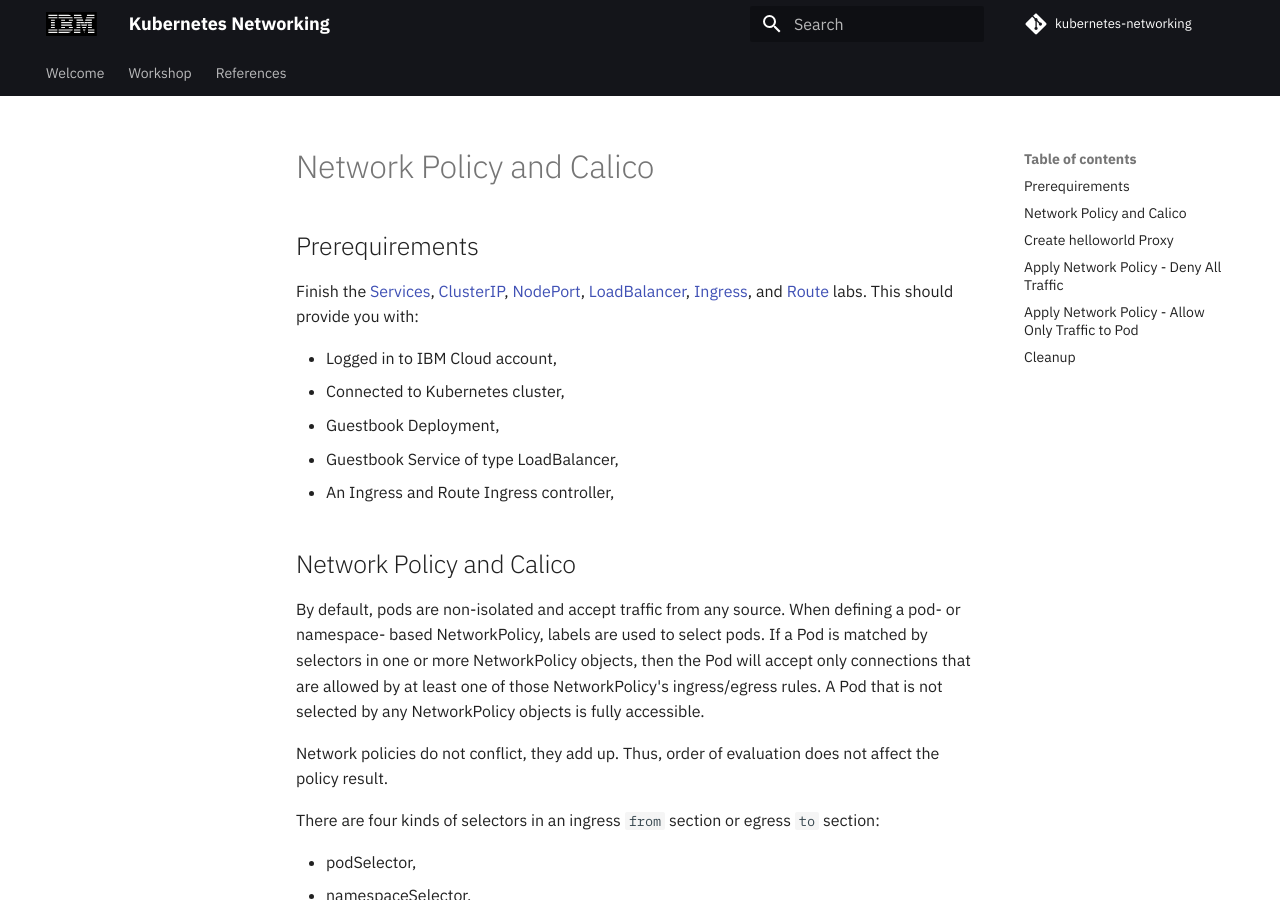
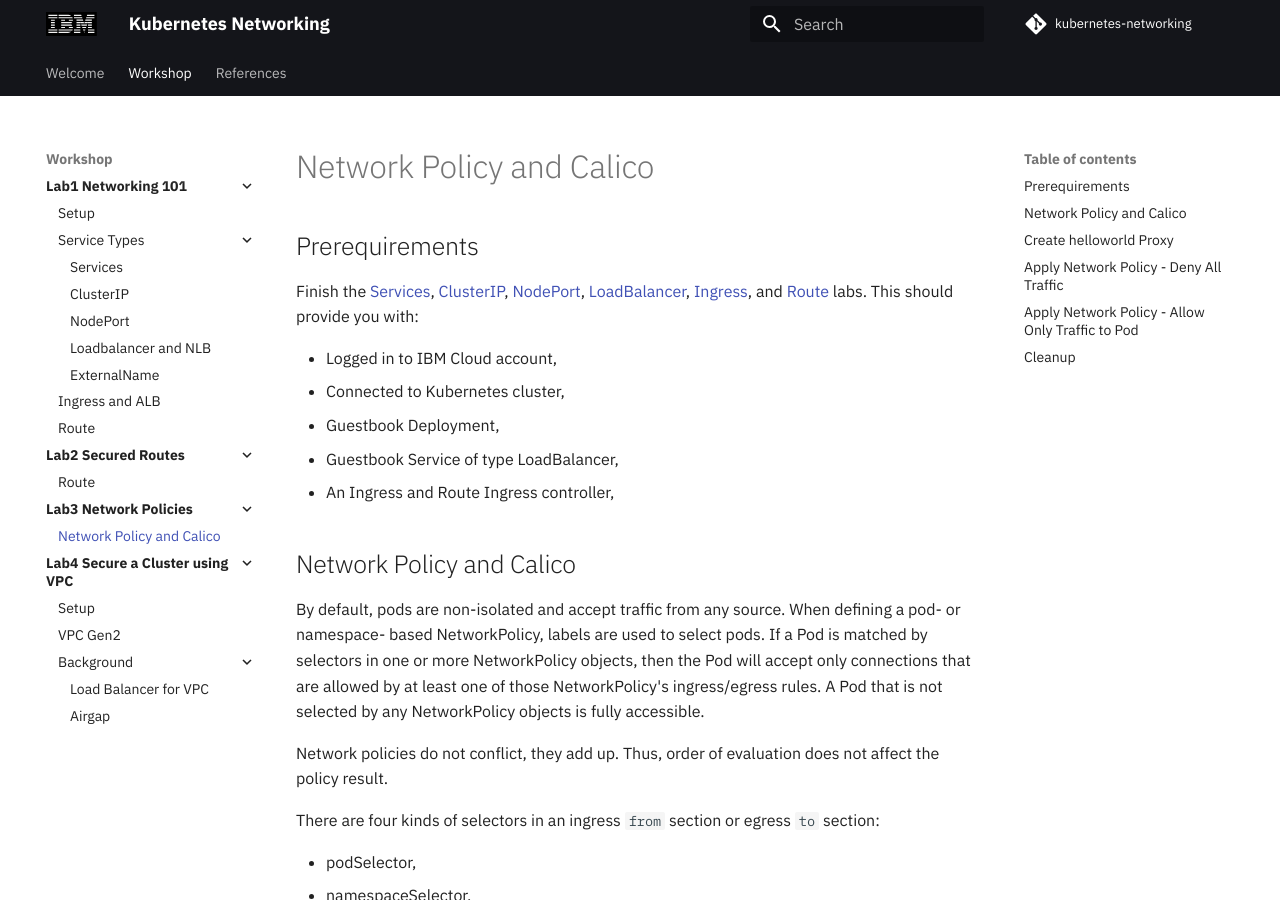
Before and after one commit to IBM/kubernetes-networking, an MkDocs documentation site: the page built from docs/calico/networkpolicy.md, in a window 1280 px wide and 900 px high. Built offline with MkDocs 1.6.1 and Material for MkDocs 9.7.7, drawn with Linux system fonts in a browser that asks for light colours; comment, search, counter and statistics services are not loaded.

Commit message:
fix travis and mkdocs

```diff
--- a/.travis.yml
+++ b/.travis.yml
@@ -5,4 +5,4 @@ node_js: 10
 before_script:
   - npm install markdownlint-cli
 script:
-  - markdownlint -c .markdownlint.json workshop
+  - markdownlint -c .markdownlint.json docs
--- a/mkdocs.yml
+++ b/mkdocs.yml
@@ -14,24 +14,26 @@ nav:
     - About the workshop: README.md
   - Workshop:
     - <b>Lab1 Networking 101</b>:
-      - Setup: setup1.md
+      - Setup: setup/setup1.md
       - Service Types:
-        - Services: services.md
-        - ClusterIP: clusterip.md
-        - NodePort: nodeport.md
-        - Loadbalancer and NLB: loadbalancer.md
-        - ExternalName: externalname.md
-      - Ingress and ALB: ingress-alb.md
-      - Route: route.md
-      - Network Policies:
-        - Network Policy and Calico: networkpolicy.md
+        - Services: services/services.md
+        - ClusterIP: services/clusterip.md
+        - NodePort: services/nodeport.md
+        - Loadbalancer and NLB: services/loadbalancer.md
+        - ExternalName: services/externalname.md
+      - Ingress and ALB: services/ingress-alb.md
+      - Route: route/route.md
+    - <b>Lab2 Secured Routes</b>:
+      - Route: route/secured-routes.md
+    - <b>Lab3 Network Policies</b>:
+      - Network Policy and Calico: calico/networkpolicy.md
 #   - Open Policy Agent (OPA): opa.md
-    - <b>Lab2 Using a VPC</b>:
-      - Setup: setup2.md
-      - VPC Gen2: vpcgen2.md
+    - <b>Lab4 Secure a Cluster using VPC</b>:
+      - Setup: setup/setup2.md
+      - VPC Gen2: vpc/vpcgen2.md
       - Background:
-        - Load Balancer for VPC: vpcgen2-loadbalancer.md
-        - Airgap: airgap.md
+        - Load Balancer for VPC: vpc/vpcgen2-loadbalancer.md
+        - Airgap: vpc/airgap.md
   - References:
     - Contributors: references/contributors.md
 
```
